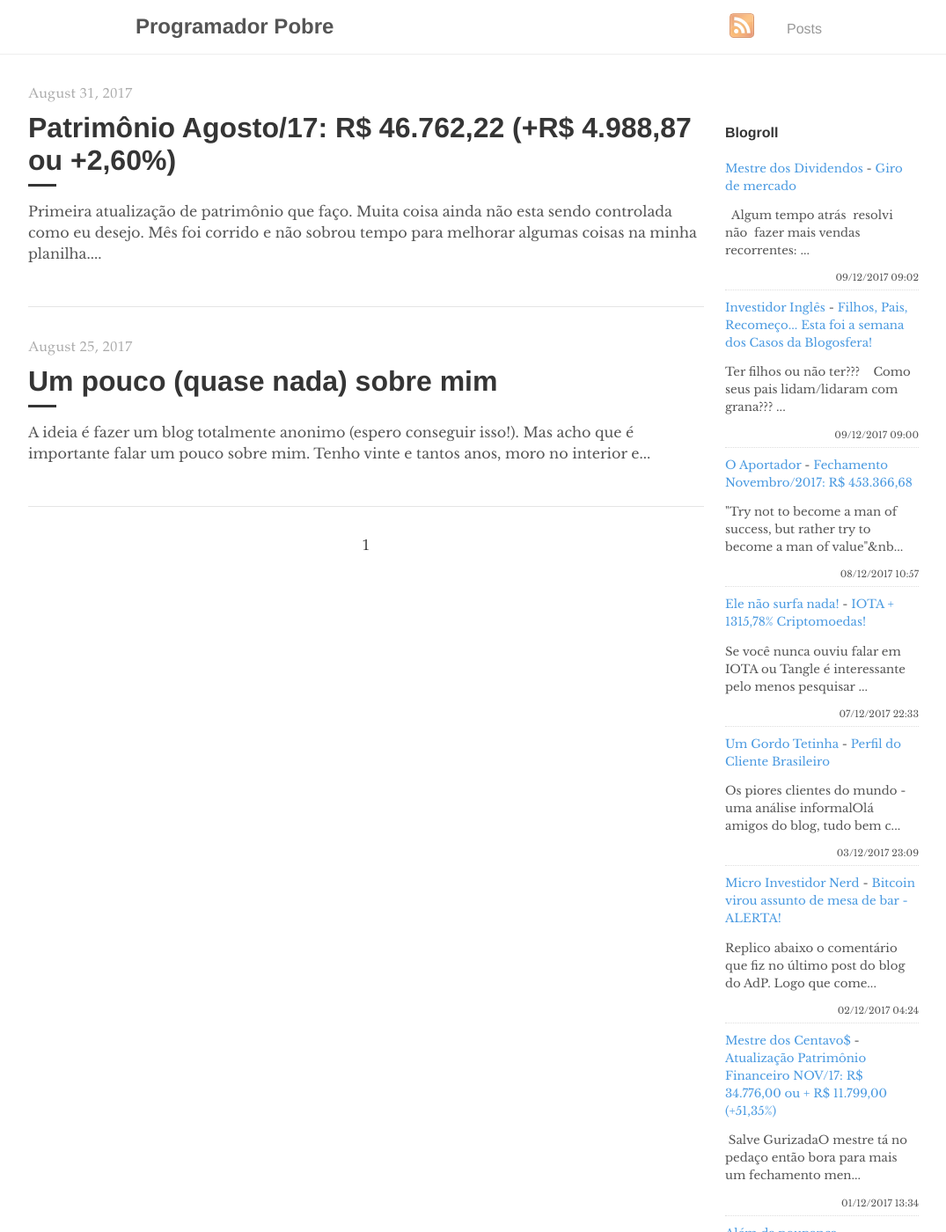
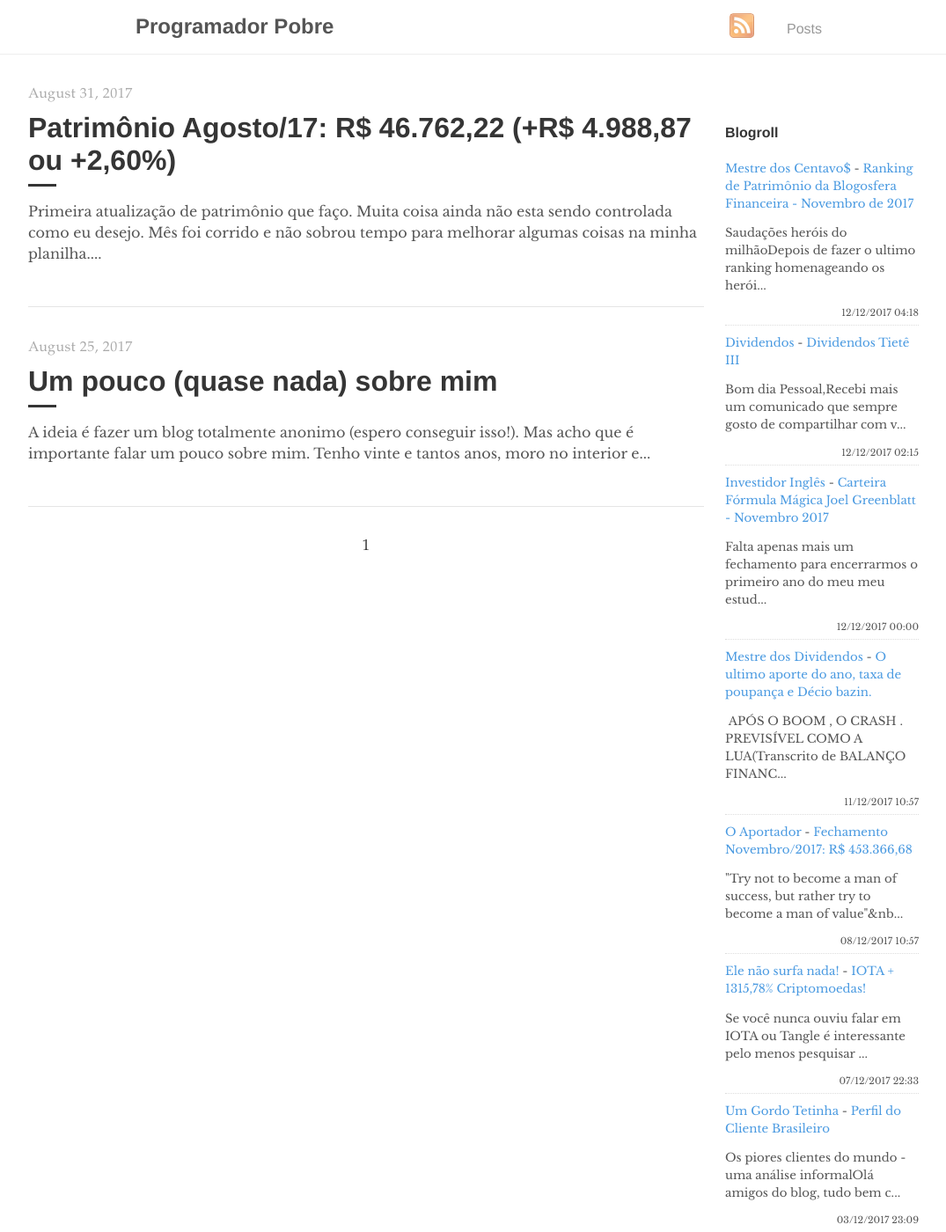
Before and after one commit to programadorpobre/programadorpobre.github.io, a Jekyll site: the page built from index.html, in a window 1280 px wide and 1400 px high. Shown: the whole window at 88% size, without its empty margins (96-1171 px from the left). Built offline with Jekyll 4.4.1, drawn with Linux system fonts in a browser that asks for light colours; the list of posts is cut into pages by our own code; comment, search, counter and statistics services are not loaded; some of the changed text lies outside the part shown.

Commit message:
[ci skip] travis #129

```diff
--- a/_includes/feed-entries.html
+++ b/_includes/feed-entries.html
@@ -1,12 +1,22 @@
 <div class="feed-entry">
-    <a class="feed-entry-site-name" href="http://mestredosdividendos.blogspot.com/">Mestre dos Dividendos</a> - <a class="feed-entry-title" href="http://mestredosdividendos.blogspot.com/2017/12/giro-de-mercado.html">Giro de mercado</a>
-    <p class="feed-entry-summary">&nbsp; Algum tempo atrás&nbsp; resolvi não&nbsp; fazer mais vendas recorrentes: ...</p>
-    <time datetime="2017-12-09T09:02:00.000-08:00">09/12/2017 09:02</time>
+    <a class="feed-entry-site-name" href="http://mestredoscentavos.blogspot.com/">Mestre dos Centavo$</a> - <a class="feed-entry-title" href="http://mestredoscentavos.blogspot.com/2017/12/saudacoes-herois-do-milhao-depois-de.html">Ranking de Patrimônio da Blogosfera Financeira - Novembro de 2017</a>
+    <p class="feed-entry-summary">Saudações heróis do milhãoDepois de fazer o ultimo ranking homenageando os herói...</p>
+    <time datetime="2017-12-12T04:18:00.000-08:00">12/12/2017 04:18</time>
 </div>
 <div class="feed-entry">
-    <a class="feed-entry-site-name" href="http://investidoringles.blogspot.com/">Investidor Inglês</a> - <a class="feed-entry-title" href="http://investidoringles.blogspot.com/2017/12/casos-da-blogosfera.html">Filhos, Pais, Recomeço... Esta foi a semana dos Casos da Blogosfera!</a>
-    <p class="feed-entry-summary">Ter filhos ou não ter??? &nbsp; &nbsp;Como seus pais lidam/lidaram com grana??? ...</p>
-    <time datetime="2017-12-09T09:00:00.000-02:00">09/12/2017 09:00</time>
+    <a class="feed-entry-site-name" href="http://bonsdividendos.blogspot.com/">Dividendos</a> - <a class="feed-entry-title" href="http://bonsdividendos.blogspot.com/2017/12/dividendos-tiete-iii.html">Dividendos Tietê III</a>
+    <p class="feed-entry-summary">Bom dia Pessoal,Recebi mais um comunicado que sempre gosto de compartilhar com v...</p>
+    <time datetime="2017-12-12T02:15:00.001-08:00">12/12/2017 02:15</time>
+</div>
+<div class="feed-entry">
+    <a class="feed-entry-site-name" href="http://investidoringles.blogspot.com/">Investidor Inglês</a> - <a class="feed-entry-title" href="http://investidoringles.blogspot.com/2017/12/carteira-formula-magica-joel-greenblatt.html">Carteira Fórmula Mágica Joel Greenblatt - Novembro 2017</a>
+    <p class="feed-entry-summary">Falta apenas mais um fechamento para encerrarmos o primeiro ano do meu meu estud...</p>
+    <time datetime="2017-12-12T00:00:00.000-02:00">12/12/2017 00:00</time>
+</div>
+<div class="feed-entry">
+    <a class="feed-entry-site-name" href="http://mestredosdividendos.blogspot.com/">Mestre dos Dividendos</a> - <a class="feed-entry-title" href="http://mestredosdividendos.blogspot.com/2017/12/o-ultimo-aporte-do-ano-taxa-de-poupanca.html">O ultimo aporte do ano, taxa de poupança e Décio bazin.</a>
+    <p class="feed-entry-summary">&nbsp;APÓS O BOOM , O CRASH . PREVISÍVEL COMO A LUA(Transcrito de BALANÇO FINANC...</p>
+    <time datetime="2017-12-11T10:57:00.001-08:00">11/12/2017 10:57</time>
 </div>
 <div class="feed-entry">
     <a class="feed-entry-site-name" href="http://oaportadorfinanceiro.blogspot.com/">O Aportador</a> - <a class="feed-entry-title" href="http://oaportadorfinanceiro.blogspot.com/2017/12/fechamento-novembro2017-r-45336668.html">Fechamento Novembro/2017: R$ 453.366,68</a>
@@ -29,17 +39,7 @@
     <time datetime="2017-12-02T04:24:00.001-08:00">02/12/2017 04:24</time>
 </div>
 <div class="feed-entry">
-    <a class="feed-entry-site-name" href="http://mestredoscentavos.blogspot.com/">Mestre dos Centavo$</a> - <a class="feed-entry-title" href="http://mestredoscentavos.blogspot.com/2017/12/atualizacao-patrimonio-financeiro-nov17.html">Atualização Patrimônio Financeiro NOV/17: R$ 34.776,00 ou + R$ 11.799,00 (+51,35%)</a>
-    <p class="feed-entry-summary">&nbsp;Salve GurizadaO mestre tá no pedaço então bora para mais um fechamento men...</p>
-    <time datetime="2017-12-01T13:34:00.004-08:00">01/12/2017 13:34</time>
-</div>
-<div class="feed-entry">
     <a class="feed-entry-site-name" href="http://alemdapoupanca.blogspot.com/">Além da poupança</a> - <a class="feed-entry-title" href="http://alemdapoupanca.blogspot.com/2017/12/fechamento-novembro-de-2017.html">Fechamento - Novembro de 2017</a>
     <p class="feed-entry-summary">Mês de queda para a bolsa após 5 meses de alta. Minhas maiores posições em ações...</p>
     <time datetime="2017-12-01T10:29:00.000-02:00">01/12/2017 10:29</time>
 </div>
-<div class="feed-entry">
-    <a class="feed-entry-site-name" href="http://bonsdividendos.blogspot.com/">Dividendos</a> - <a class="feed-entry-title" href="http://bonsdividendos.blogspot.com/2017/11/dividendos-tiete-ii.html">Dividendos Tietê II</a>
-    <p class="feed-entry-summary">Boa tarde Pessoal,Passando aqui para dividir a grata informação recebida sobre a...</p>
-    <time datetime="2017-11-08T10:43:00.000-08:00">08/11/2017 10:43</time>
-</div>
```
